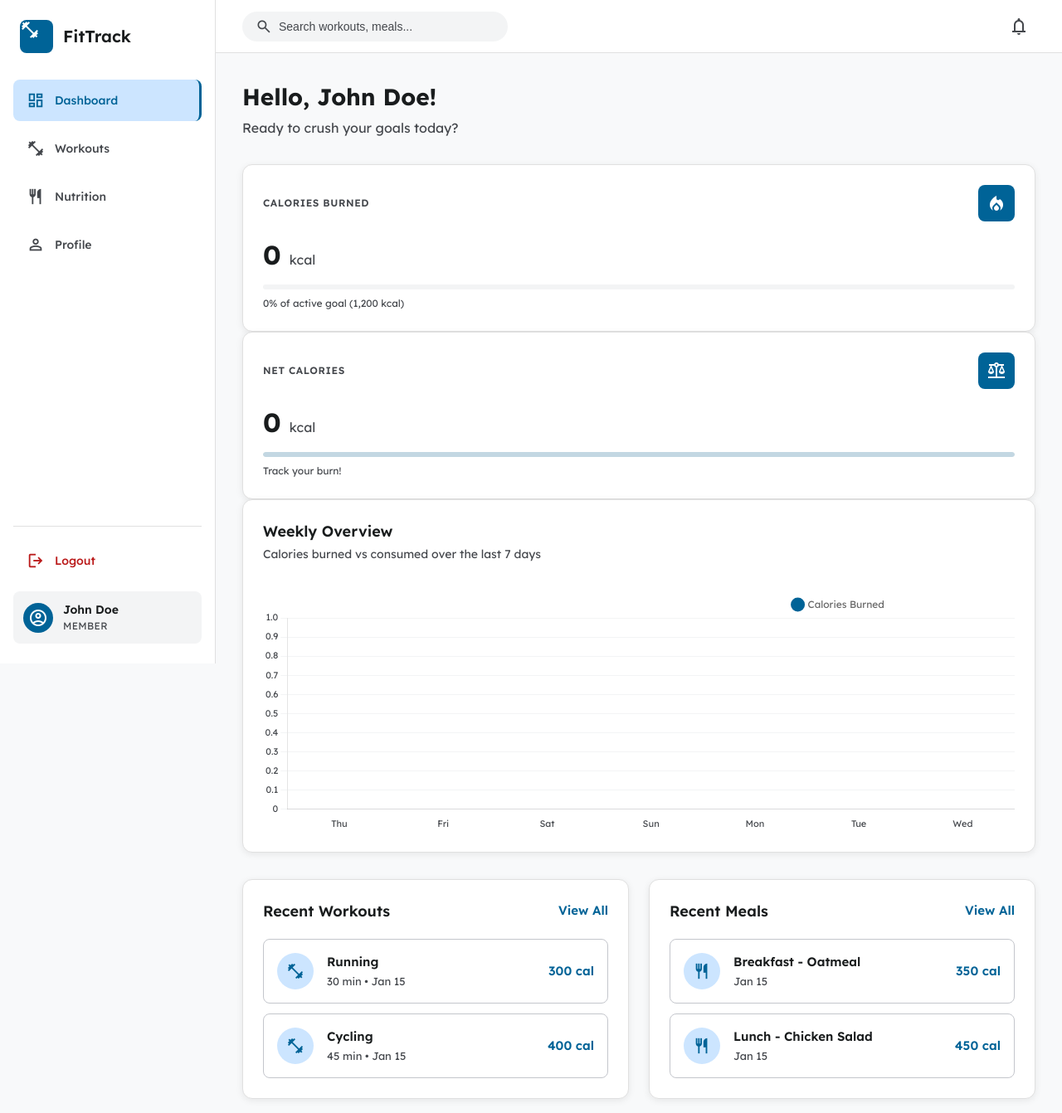
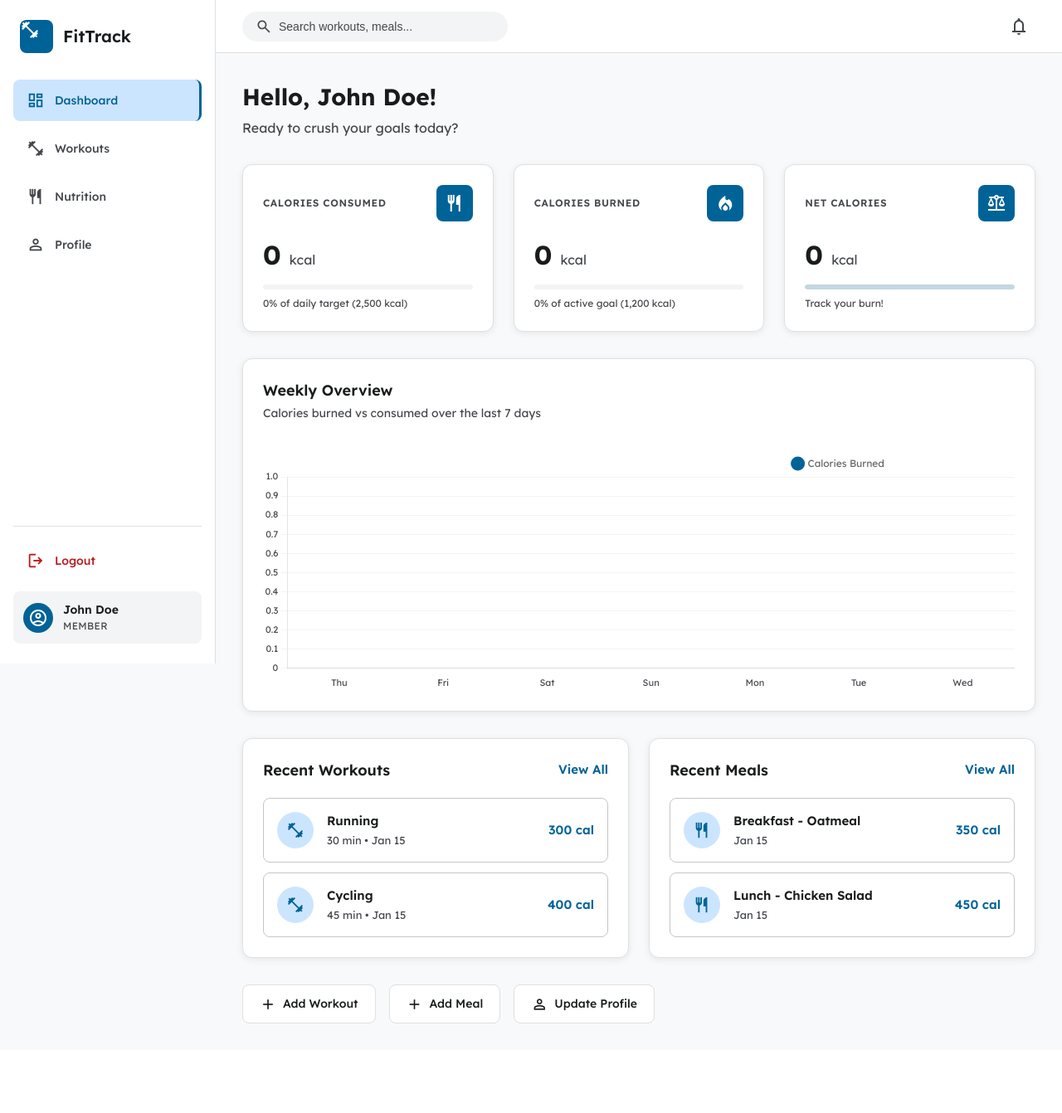
Before and after one commit to jeremiaat/Web-Based-Project, a PHP site: page /pages/dashboard.php in a window 1280 px wide. Shown: the top 1342 px of the page at 83% size. After the commit the page ends 1234 px from the top, so only its background shows below. Run offline with PHP 8.4, Linux system fonts and the light colour scheme; a user stored in the database is signed in; data comes from the database, SQL or seed files in the repository.

Commit message:
Add calories consumed metric to dashboard

```diff
--- a/pages/dashboard.php
+++ b/pages/dashboard.php
@@ -68,7 +68,23 @@
 </div>
 
 <!-- Metrics Grid -->
-
+<div class="metric-grid">
+    <!-- Calories Consumed -->
+    <div class="metric-card">
+        <div class="metric-header">
+            <span class="metric-label">Calories Consumed</span>
+            <div class="metric-icon">
+                <span class="material-symbols-outlined">restaurant</span>
+            </div>
+        </div>
+        <div class="metric-value">
+            <?php echo number_format($consumed_calories); ?> <span class="unit">kcal</span>
+        </div>
+        <div class="metric-bar">
+            <div class="metric-bar-fill" style="width: <?php echo $consumed_pct; ?>%"></div>
+        </div>
+        <div class="metric-detail"><?php echo $consumed_pct; ?>% of daily target (<?php echo number_format($target_calories); ?> kcal)</div>
+    </div>
     <!-- Calories Burned -->
     <div class="metric-card">
         <div class="metric-header">
```
